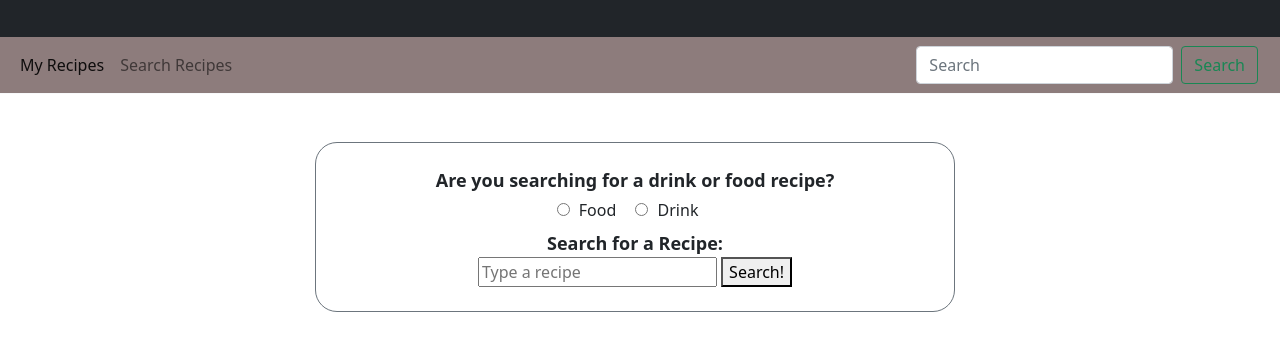
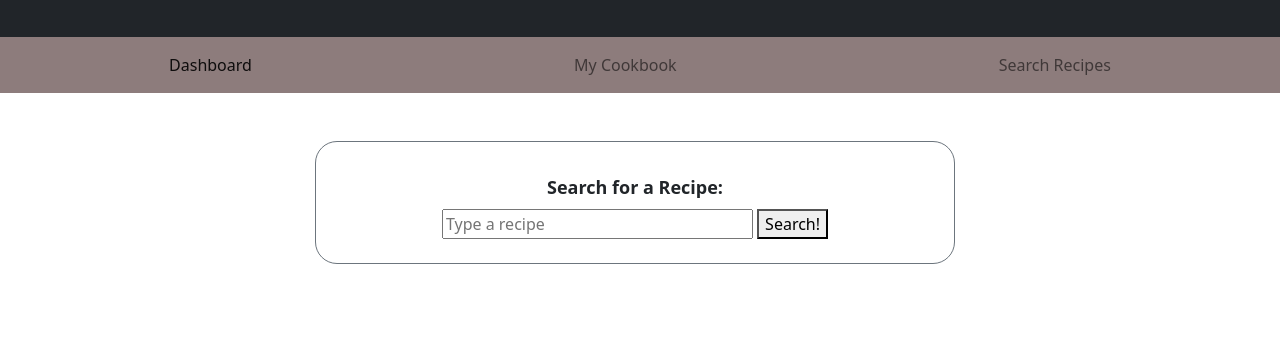
Before and after one commit to elenabaurkot/myCookBook, a plain HTML site: page index.html in a window 1280 px wide. Shown: the part 125-476 px from the top of the page. Drawn offline with nearby package versions, Linux system fonts and the light colour scheme; a web font is replaced by a local one.

Commit message:
main page styling updated, new navbar, new search form

```diff
--- a/assets/css/style.css
+++ b/assets/css/style.css
@@ -4,6 +4,7 @@ html {
   padding: 0;
 }
 
+/* Jumbotron Styling */
 .jumbotron {
   padding: 2rem 1rem;
   margin-bottom: 2rem;
@@ -11,8 +12,39 @@ html {
   border-radius: 0.3rem;
 }
 
+header {
+  border-radius: 0.1rem !important;
+  letter-spacing: 5px;
+  font-family: "Bungee Outline", cursive;
+}
+
+.main-header {
+  width: fit-content;
+}
+
+.main-header::first-letter {
+  font-size: 1.2em;
+}
+
+/* Navbar Styling */
 nav {
   background: rgb(141, 124, 124);
+}
+
+/* Search Form  */
+.form-header {
+  font-weight: bold;
+  font-size: large;
+}
+
+form {
+  margin-right: 10px;
+  border-radius: 22px;
+}
+
+.input-text {
+  margin-left: 5px;
+  margin-right: 15px;
 }
 
 .flex-container {
@@ -31,37 +63,9 @@ nav {
   margin: 5px;
 }
 
-.drinkName {
+/* .drinkName {
   font-size: 20px;
   text-decoration: underline;
   text-align: center;
 }
-
-.form-header {
-  font-weight: bold;
-  font-size: large;
-}
-
-form {
-  margin-right: 10px;
-  border-radius: 22px;
-}
-
-.input-text {
-  margin-left: 5px;
-  margin-right: 15px;
-}
-
-header {
-  border-radius: 0.1rem !important;
-  letter-spacing: 5px;
-  font-family: "Bungee Outline", cursive;
-}
-
-.main-header {
-  width: fit-content;
-}
-
-.main-header::first-letter {
-  font-size: 1.2em;
-}
+*/
--- a/index.html
+++ b/index.html
@@ -19,56 +19,41 @@
       <h1 class="p-3 ml-3 main-header mx-auto">My Cookbook</h1>
     </header>
     <!-- Navbar -->
-    <nav class="navbar navbar-expand-lg navbar-light border-bottom border-light w-100">
-      <div class="container-fluid text-center w-100">
-        <button class="navbar-toggler" type="button" data-bs-toggle="collapse" data-bs-target="#navbarSupportedContent" aria-controls="navbarSupportedContent" aria-expanded="false" aria-label="Toggle navigation">
-        <span class="navbar-toggler-icon"></span>
+    <nav class="navbar navbar-expand-lg navbar-light">
+      <div class="w-100 mx-2">
+        <button class="navbar-toggler" type="button" data-bs-toggle="collapse" data-bs-target="#navbarNav" aria-controls="navbarNav" aria-expanded="false" aria-label="Toggle navigation">
+          <span class="navbar-toggler-icon"></span>
         </button>
-        <div class="collapse navbar-collapse" id="navbarSupportedContent">
-          <ul class="navbar-nav me-auto mb-2 mb-lg-0">
+        <div class="collapse navbar-collapse" id="navbarNav">
+          <ul class="navbar-nav w-100 justify-content-around text-center">
             <li class="nav-item">
-              <a class="nav-link active" aria-current="page" href="#">My Recipes</a>
+              <a class="nav-link active" aria-current="page" href="#">Dashboard</a>
+            </li>
+            <li class="nav-item">
+              <a class="nav-link" href="#">My Cookbook</a>
             </li>
             <li class="nav-item">
               <a class="nav-link" href="#">Search Recipes</a>
             </li>
           </ul>
-          <form class="d-flex">
-            <input class="form-control me-2" type="search" placeholder="Search" aria-label="Search">
-            <button class="btn btn-outline-success" type="submit">Search</button>
-          </form>
         </div>
-  </div>
+      </div>
     </nav>
 
+    <!-- Main Content -->
     <main class="container-fluid">
       <!-- Search Form -->
         <div class="row justify-content-center">
           <form id="search" class="col-sm-11 col-md-8 col-lg-6 mt-5 text-center border border-secondary py-4 px-2">
-            <p class="form-header mb-1">Are you searching for a drink or food recipe?</p>
-            <label class='radio-inline'>
-              <input type="radio" id="food" name="recipe-select" value="food">
-              <p class="d-inline pl-2 mr-3 input-text">Food</p>
-            </label>
-            <label class="radio-inline">
-              <input type="radio" id="drink" name="recipe-select" value="drink">
-              <p class="d-inline pl-2 input-text">Drink</p>
-            </label>
-            <br>
-
-            <label for="drink-search" class="form-header mt-2">Search for a Recipe:</label><br>
-            <input id="drink-search" name="drink-search" placeholder="Type a recipe"></input>
+            <label for="drink-search" class="form-header my-2">Search for a Recipe:</label><br>
+            <input class="w-50" id="drink-search" name="drink-search" placeholder="Type a recipe"></input>
             <button id="search-button">Search!</button>
           </form>
-
         </div>
-
-
         <!-- Container for recipes to show after search -->
         <div class="flex-container">
           <div id="recipe-return"></div>
         </div>
-
       </main>
 
     <!-- link to scripts -->
```
